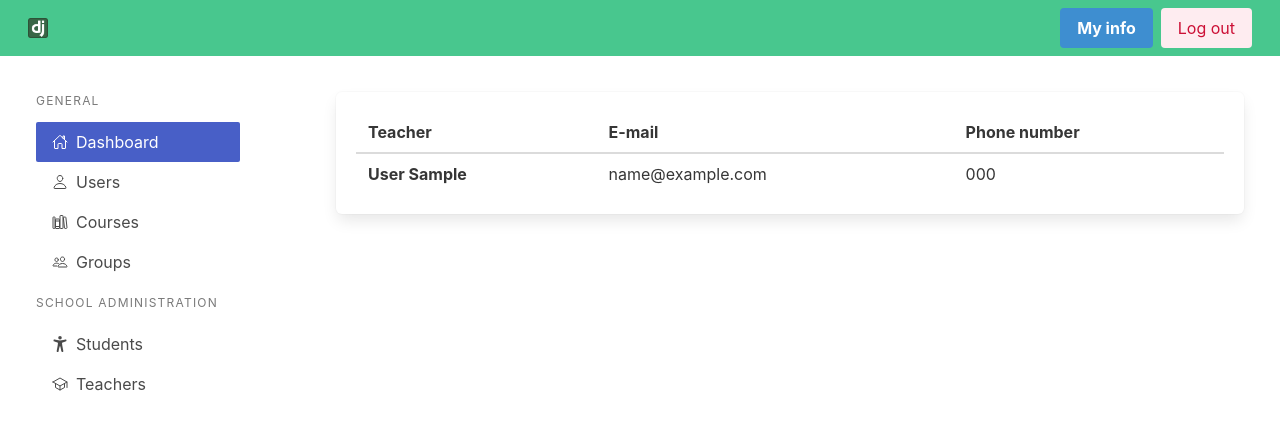
After one commit to sgazda94/DjangoLMS, a Django app: page /school/teachers/ in a window 1280 px wide. The commit adds this page. Shown: the top 430 px of the page. Run offline with Django 3.2, Linux system fonts and the light colour scheme; a user stored in the database is signed in; tables that the repository leaves empty hold one stand-in row (values such as "Sample post"); parts of the project's set-up code (start-up, migrations or seed data) failed here and were passed over; some libraries are stand-ins or nearby versions.

Commit message:
school app added

```diff
--- a/config/settings/base.py
+++ b/config/settings/base.py
@@ -35,7 +35,7 @@ USE_L10N = False
 # TIME_INPUT_FORMATS = ["%G:%M",]
 TIME_FORMAT = "G:i"
 # https://docs.djangoproject.com/en/dev/ref/settings/#use-tz
-USE_TZ = True
+USE_TZ = False
 # https://docs.djangoproject.com/en/dev/ref/settings/#locale-paths
 LOCALE_PATHS = [str(ROOT_DIR / "locale")]
 
@@ -82,6 +82,7 @@ LOCAL_APPS = [
     "dj_schulx.users",
     "dj_schulx.courses",
     "dj_schulx.groups",
+    "dj_schulx.school",
     # Your stuff: custom apps go here
 ]
 # https://docs.djangoproject.com/en/dev/ref/settings/#installed-apps
--- a/config/urls.py
+++ b/config/urls.py
@@ -7,9 +7,6 @@ from django.views.generic import TemplateView
 
 urlpatterns = [
     path("", TemplateView.as_view(template_name="pages/home.html"), name="home"),
-    path(
-        "about/", TemplateView.as_view(template_name="pages/about.html"), name="about"
-    ),
     # Django Admin, use {% url 'admin:index' %}
     path(settings.ADMIN_URL, admin.site.urls),
     # User management
@@ -18,6 +15,7 @@ urlpatterns = [
     # Your stuff: custom urls includes go here
     path("courses/", include("dj_schulx.courses.urls")),
     path("groups/", include("dj_schulx.groups.urls")),
+    path("school/", include("dj_schulx.school.urls")),
     path("markdownx/", include("markdownx.urls")),
 ] + static(settings.MEDIA_URL, document_root=settings.MEDIA_ROOT)
 
--- /dev/null
+++ b/dj_schulx/school/urls.py
@@ -0,0 +1,13 @@
+from django.urls import path
+
+from . import views
+
+app_name = "school"
+
+urlpatterns = [
+    # path("", views.GroupListView.as_view(), name="group-list"),
+    # group
+    path("students/", views.StudentListView.as_view(), name="students-list"),
+    path("teachers/", views.TeacherListView.as_view(), name="teachers-list"),
+    path("guardians/", views.GuardianListView.as_view(), name="guardians-list"),
+]
--- a/dj_schulx/school/views.py
+++ b/dj_schulx/school/views.py
@@ -1,3 +1,27 @@
-# from django.shortcuts import render
+from django.contrib.auth.mixins import LoginRequiredMixin
+from django.views.generic import ListView
 
-# Create your views here.
+from dj_schulx.groups.models import Group
+from dj_schulx.users.models import Guardian, Student, Teacher
+
+
+class StudentListView(LoginRequiredMixin, ListView):
+    model = Student
+    template_name = "school/student_list.html"
+
+    def get_queryset(self):
+        queryset = super().get_queryset()
+        for obj in queryset:
+            group = Group.objects.get(students=obj)
+            obj.group = group
+        return queryset
+
+
+class TeacherListView(LoginRequiredMixin, ListView):
+    model = Teacher
+    template_name = "school/teacher_list.html"
+
+
+class GuardianListView(LoginRequiredMixin, ListView):
+    model = Guardian
+    template_name = "school/guardian_list.html"
--- a/dj_schulx/templates/pages/about.html
+++ /dev/null
@@ -1 +0,0 @@
-{% extends "base.html" %}
--- a/dj_schulx/templates/pages/home.html
+++ b/dj_schulx/templates/pages/home.html
@@ -1,5 +1,5 @@
 {% extends "base.html" %}
 
     {% block content %}
-    <p>Home page</p>
+    <p>In future, that page will contain groups that have lesson today etc </p>
     {% endblock content %}
--- a/dj_schulx/templates/partials/sidebar.html
+++ b/dj_schulx/templates/partials/sidebar.html
@@ -50,7 +50,7 @@
     </p>
     <ul class="menu-list">
         </li>
-        <a href="/users">
+        <a href="{% url 'school:students-list' %}">
             <span class="icon-text">
                 <span class="icon">
                     <ion-icon name="accessibility"></ion-icon>
@@ -60,7 +60,7 @@
         </a>
         </li>
         <li>
-            <a href="/users">
+            <a href="{% url 'school:teachers-list' %}">
                 <span class="icon-text">
                     <span class="icon">
                         <ion-icon name="school-outline"></ion-icon>
--- /dev/null
+++ b/dj_schulx/templates/school/teacher_list.html
@@ -0,0 +1,22 @@
+{% extends "base.html" %}
+
+{% block content %}
+<table class="table is-hoverable is-striped is-fullwidth">
+    <thead>
+        <tr>
+            <th>Teacher</th>
+            <th>E-mail</th>
+            <th>Phone number</th>
+        </tr>
+    </thead>
+    <tbody>
+        {% for teacher in object_list %}
+        <tr>
+            <th>{{ teacher.last_name }} {{ teacher.first_name }}</th>
+            <td>{{ teacher.email }}</td>
+            <td>{{ teacher.phone_number }}</td>
+        </tr>
+        {% endfor %}
+    </tbody>
+</table>
+{% endblock %}
--- a/dj_schulx/users/models.py
+++ b/dj_schulx/users/models.py
@@ -75,6 +75,7 @@ class Teacher(models.Model):
     user = models.OneToOneField(User, on_delete=models.CASCADE, primary_key=True)
     first_name = models.CharField(max_length=255, default="")
     last_name = models.CharField(max_length=255, default="")
+    email = models.EmailField(blank=True)
     phone_number = models.CharField(max_length=9)
     street = models.CharField(max_length=255, blank=True)
     postal_code = models.CharField(max_length=6, blank=True)
```
Also changed, not shown: dj_schulx/templates/school/student_list.html (added, +22 -0 lines), dj_schulx/groups/migrations/0003_auto_20220319_2308.py, dj_schulx/templates/school/guardian_list.html (added), dj_schulx/users/migrations/0007_teacher_email.py (added).
